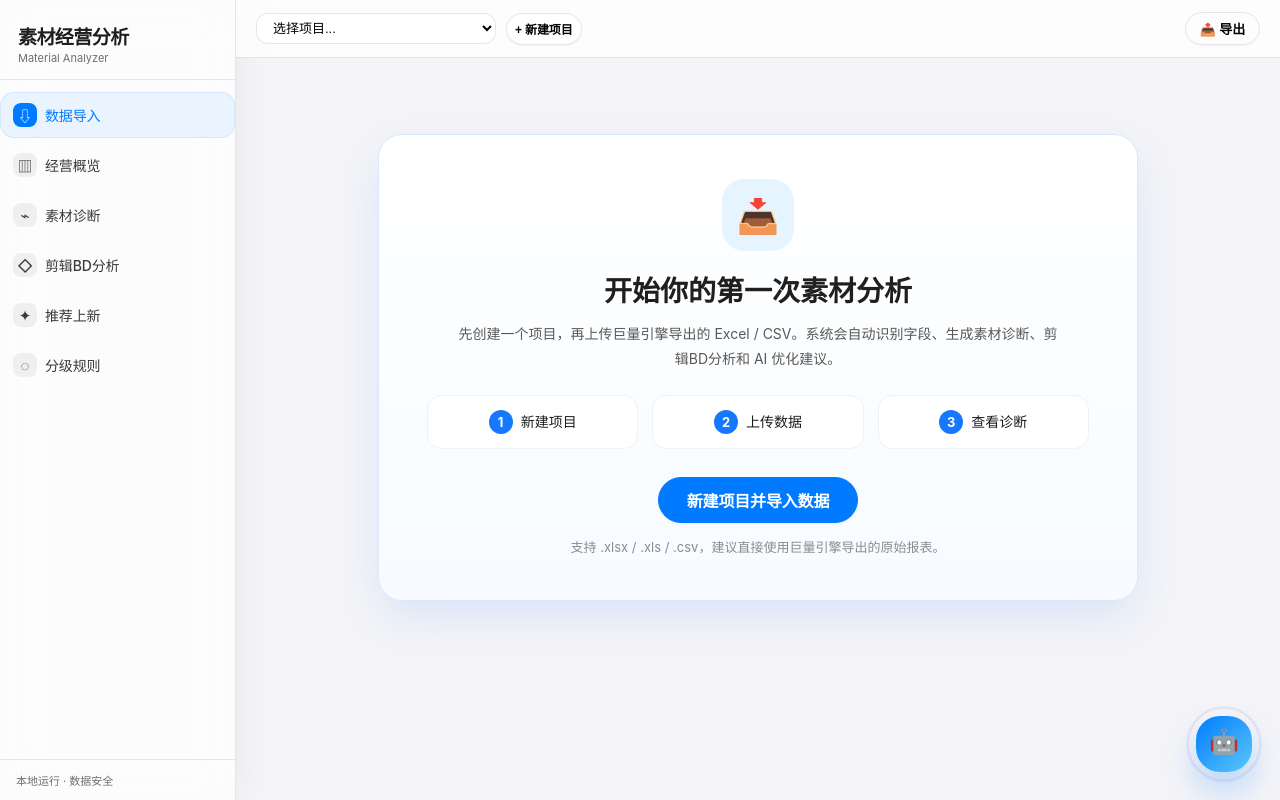
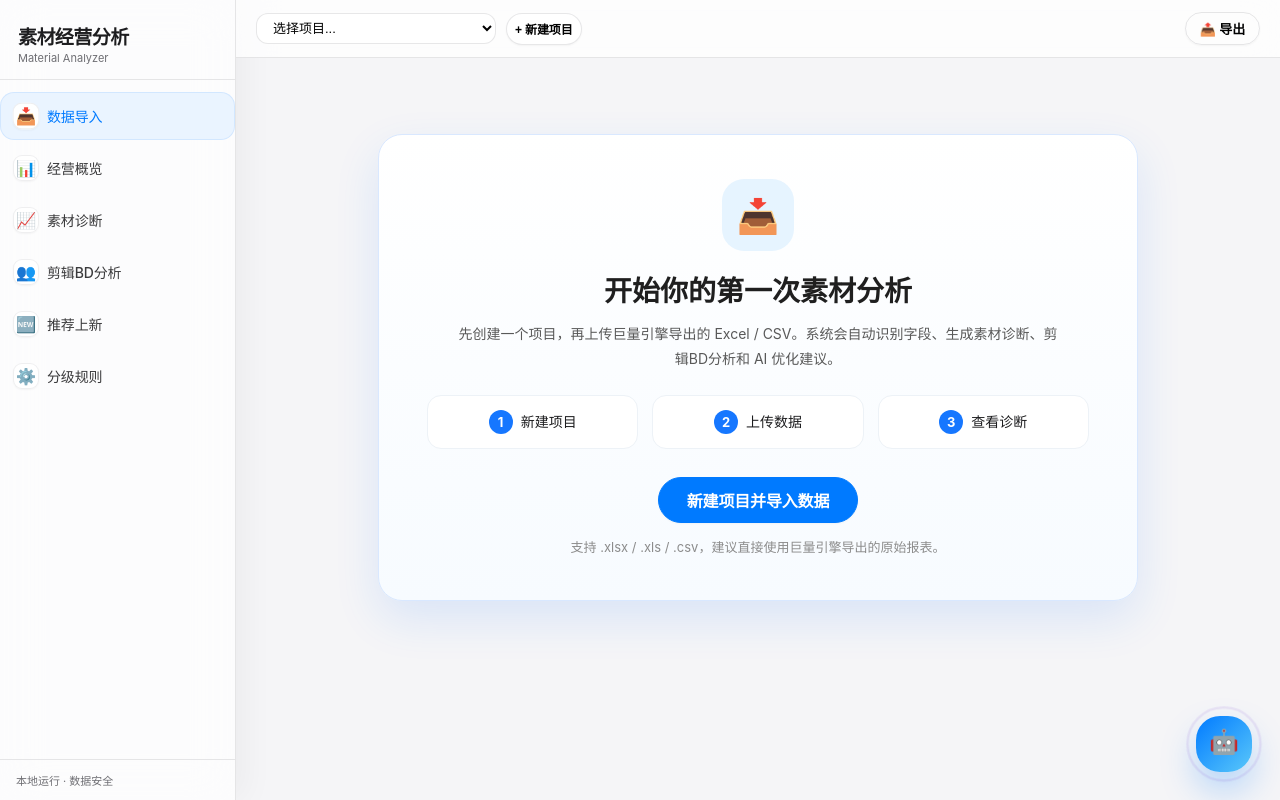
Before and after one commit to erhe055411-design/material-analyzer, a Flask app: page / in a window 1280 px wide. Run offline with Flask 3, Linux system fonts and the light colour scheme; data that the repository does not hold is empty; some libraries are stand-ins or nearby versions.

Commit message:
Use colorful navigation icons

```diff
--- a/static/css/app.css
+++ b/static/css/app.css
@@ -1026,19 +1026,21 @@ body {
 }
 
 .nav-icon {
-    width: 24px;
-    height: 24px;
-    border-radius: 8px;
+    width: 26px;
+    height: 26px;
+    border-radius: 9px;
     display: inline-flex;
     align-items: center;
     justify-content: center;
-    font-size: 15px;
-    background: rgba(120, 120, 128, 0.10);
+    font-size: 16px;
+    background: rgba(255, 255, 255, 0.72);
+    box-shadow: inset 0 0 0 1px rgba(60, 60, 67, 0.08), 0 1px 2px rgba(0, 0, 0, 0.04);
 }
 
 .nav-item.active .nav-icon {
-    background: var(--ios-blue);
-    color: #fff;
+    background: rgba(255, 255, 255, 0.92);
+    color: inherit;
+    transform: scale(1.03);
 }
 
 .sidebar-footer { border-top: 1px solid var(--ios-border); }
--- a/templates/index.html
+++ b/templates/index.html
@@ -4,7 +4,7 @@
     <meta charset="UTF-8">
     <meta name="viewport" content="width=device-width, initial-scale=1.0">
     <title>素材经营分析系统</title>
-    <link rel="stylesheet" href="/static/css/app.css?v=20260709-ios-ui">
+    <link rel="stylesheet" href="/static/css/app.css?v=20260709-color-icons">
     <script src="https://cdn.jsdelivr.net/npm/echarts@5.5.0/dist/echarts.min.js"></script>
 </head>
 <body>
@@ -16,22 +16,22 @@
             </div>
             <ul class="nav-menu">
                 <li class="nav-item active" data-page="import">
-                    <span class="nav-icon">⇩</span> 数据导入
+                    <span class="nav-icon">📥</span> 数据导入
                 </li>
                 <li class="nav-item" data-page="dashboard">
-                    <span class="nav-icon">▥</span> 经营概览
+                    <span class="nav-icon">📊</span> 经营概览
                 </li>
                 <li class="nav-item" data-page="analysis">
-                    <span class="nav-icon">⌁</span> 素材诊断
+                    <span class="nav-icon">📈</span> 素材诊断
                 </li>
                 <li class="nav-item" data-page="tags">
-                    <span class="nav-icon">◇</span> 剪辑BD分析
+                    <span class="nav-icon">👥</span> 剪辑BD分析
                 </li>
                 <li class="nav-item" data-page="recommend">
-                    <span class="nav-icon">✦</span> 推荐上新
+                    <span class="nav-icon">🆕</span> 推荐上新
                 </li>
                 <li class="nav-item" data-page="rules">
-                    <span class="nav-icon">◌</span> 分级规则
+                    <span class="nav-icon">⚙️</span> 分级规则
                 </li>
             </ul>
             <div class="sidebar-footer">
@@ -200,6 +200,6 @@
         </div>
     </div>
 
-    <script src="/static/js/app.js?v=20260709-ios-ui"></script>
+    <script src="/static/js/app.js?v=20260709-color-icons"></script>
 </body>
 </html>
```
